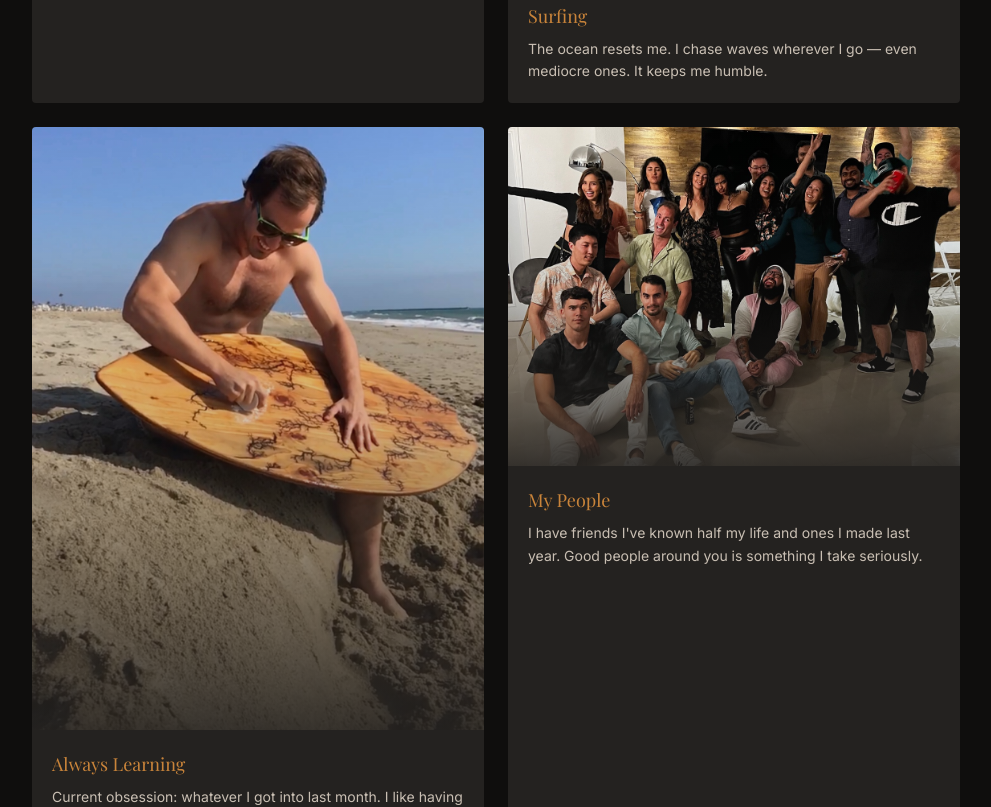
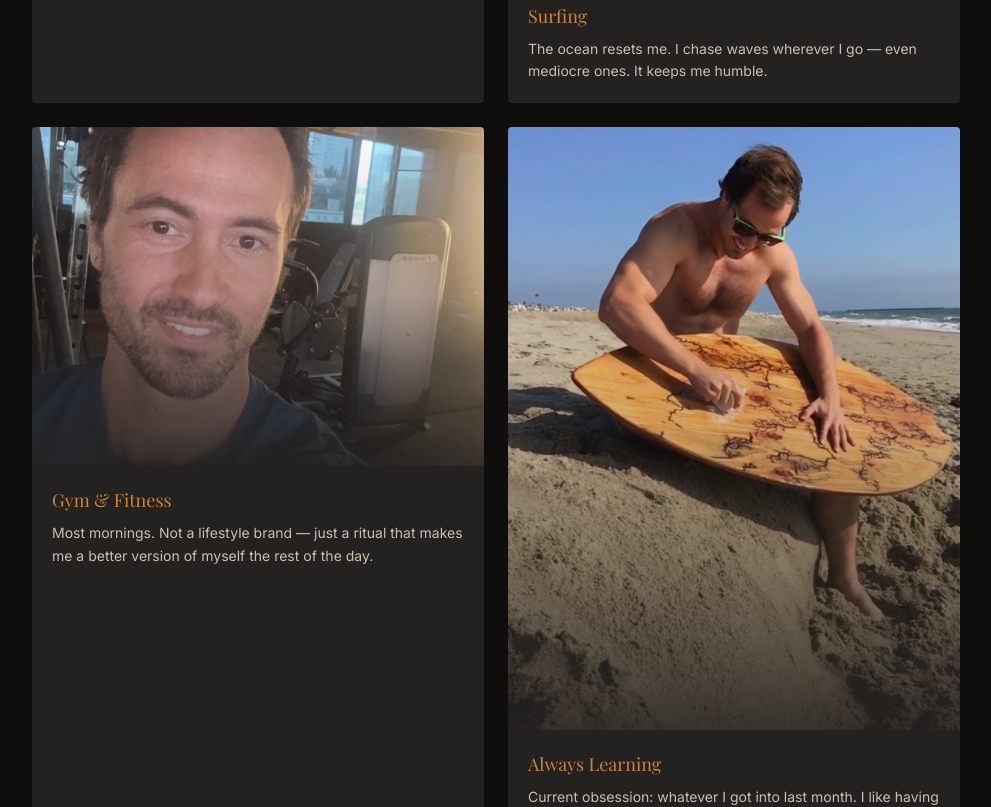
Before and after one commit to zmrubin/dateme, a Next.js app: page / in a window 1280 px wide. Shown: the part 3420-4227 px from the top of the page, without its empty margins (144-1135 px from the left). Built offline with nearby package versions, Linux system fonts and the light colour scheme; no server answers; a web font is replaced by a local one.

Commit message:
Add gym selfie and golden-hour beach+Zura photos, restore gym card
https://claude.ai/code/session_01QUJeGGhudfZj3z7h14WpBk

```diff
--- a/components/Hobbies.tsx
+++ b/components/Hobbies.tsx
@@ -14,6 +14,13 @@ const hobbies = [
       "The ocean resets me. I chase waves wherever I go — even mediocre ones. It keeps me humble.",
     photo: "/photos/surfing.jpg",
     aspect: "aspect-[3/4]",
+  },
+  {
+    label: "Gym & Fitness",
+    description:
+      "Most mornings. Not a lifestyle brand — just a ritual that makes me a better version of myself the rest of the day.",
+    photo: "/photos/gym.jpg",
+    aspect: "aspect-[4/3]",
   },
   {
     label: "Always Learning",
```
Also changed, not shown: public/photos/family.jpg, public/photos/gym.jpg.
